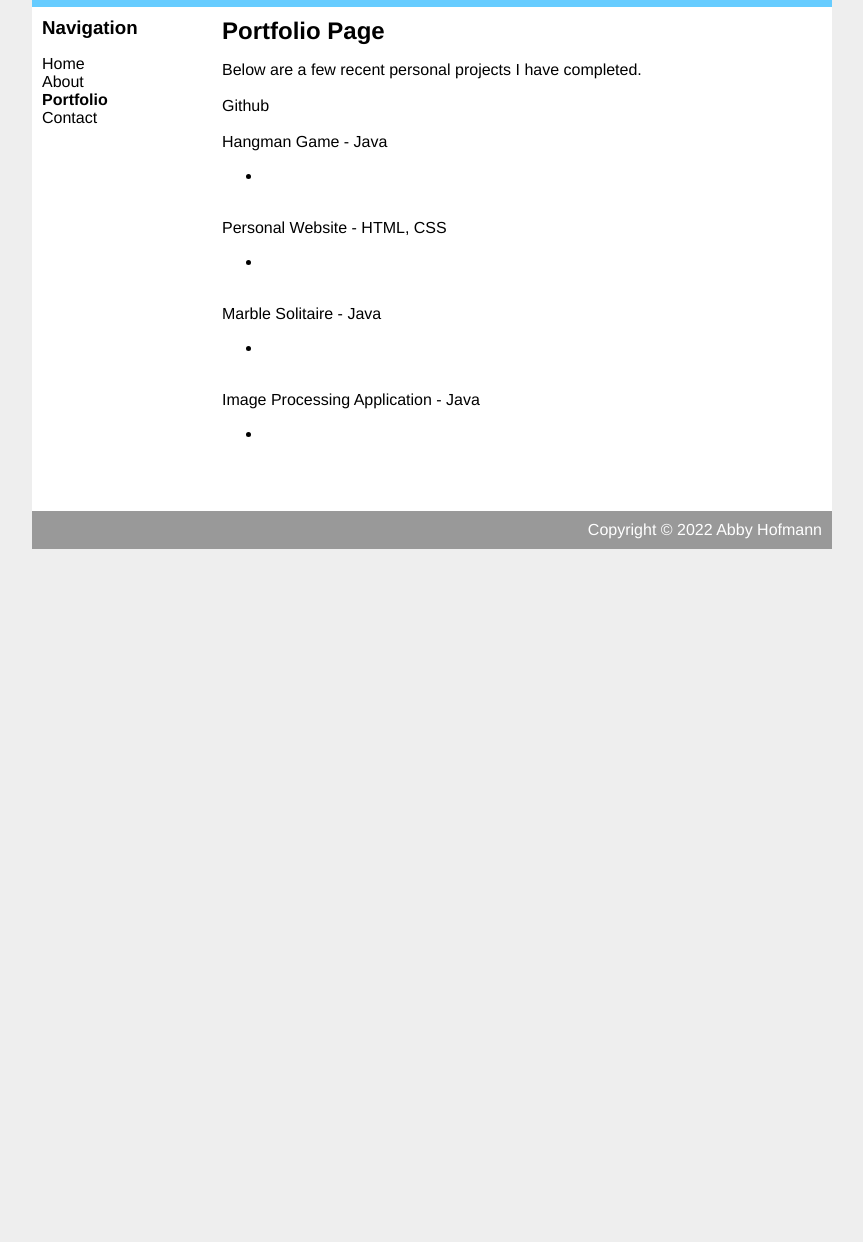
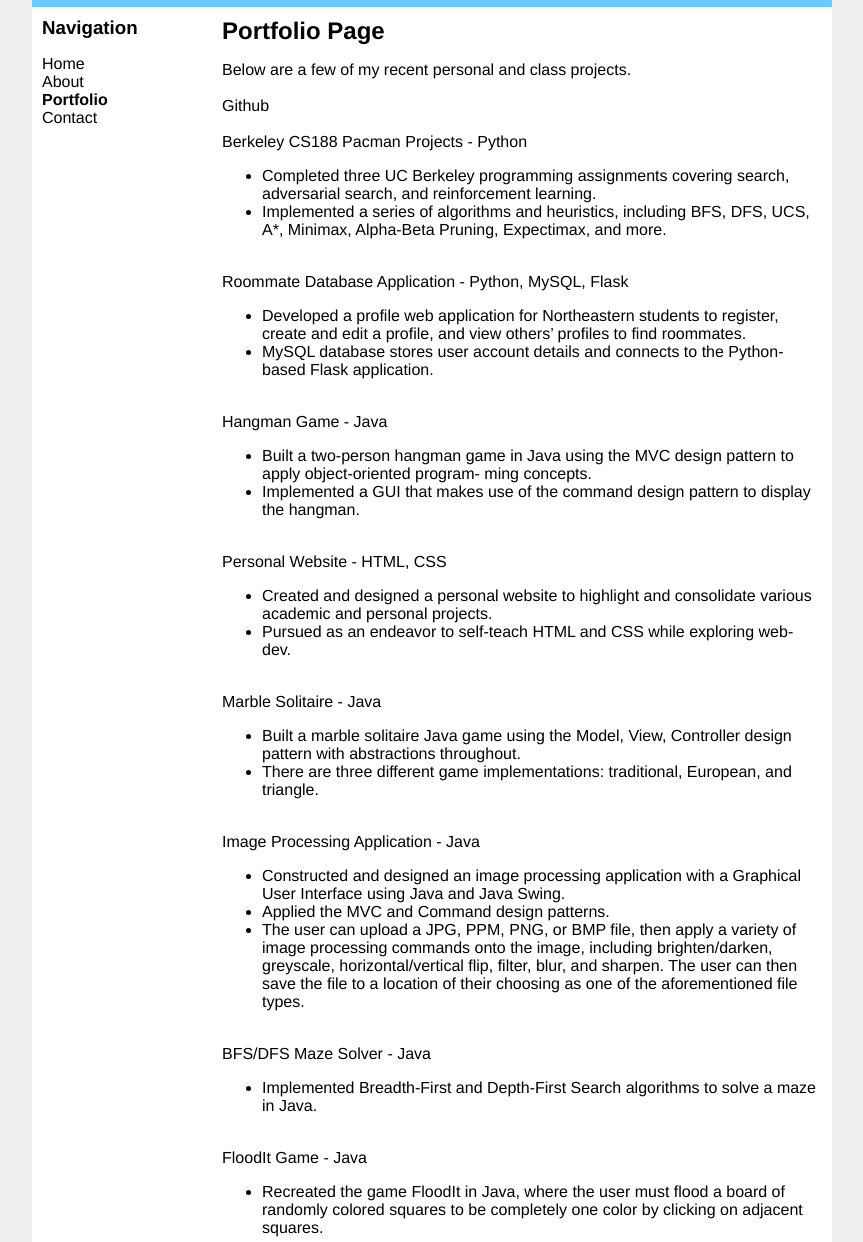
Before and after one commit to abbyhofmann/Personal-Website, a plain HTML site: page portfolio.html in a window 1280 px wide. Shown: the part 58-1300 px from the top of the page, without its empty margins (208-1071 px from the left). Before the commit the page ends 800 px from the top, so only its background shows below. Drawn offline with Linux system fonts and the light colour scheme.

Commit message:
updated porfolio

```diff
--- a/portfolio.html
+++ b/portfolio.html
@@ -26,30 +26,65 @@
             </div>
             <div id="main">
                 <h2>Portfolio Page</h2>
-                <p>Below are a few recent personal projects I have completed.
+                <p>Below are a few of my recent personal and class projects.
                     <br> <br>
                     <a href="https://github.com/abbyhofmann">Github</a>
                     <br> <br>
+                    Berkeley CS188 Pacman Projects - Python
+                    <ul>
+                        <li>Completed three UC Berkeley programming assignments covering search, adversarial search, and reinforcement learning.</li>
+                        <li>Implemented a series of algorithms and heuristics, including BFS, DFS, UCS, A*, Minimax, Alpha-Beta Pruning, Expectimax, and more.</li>
+                    </ul>
+                    <br>
+                    Roommate Database Application - Python, MySQL, Flask
+                    <ul>
+                        <li>Developed a profile web application for Northeastern students to register, create and edit a profile, and view
+                            others’ profiles to find roommates.</li>
+                        <li>MySQL database stores user account details and connects to the Python-based Flask application.</li>
+                    </ul>
+                    <br>
                     Hangman Game - Java
                     <ul>
-                        <li> </li>
+                        <li>Built a two-person hangman game in Java using the MVC design pattern to apply object-oriented program-
+                            ming concepts.</li>
+                        <li>Implemented a GUI that makes use of the command design pattern to display the hangman.</li>
                     </ul>
                     <br>
                     Personal Website - HTML, CSS
                     <ul>
-                        <li> </li>
+                        <li>Created and designed a personal website to highlight and consolidate various academic and personal projects.</li>
+                        <li>Pursued as an endeavor to self-teach HTML and CSS while exploring web-dev.</li>
                     </ul>
                     <br>
                     Marble Solitaire - Java
                     <ul>
-                        <li> </li>
+                        <li>Built a marble solitaire Java game using the Model, View, Controller design pattern with abstractions throughout.</li>
+                        <li>There are three different game implementations: traditional, European, and triangle.</li>
                     </ul>
                     <br>
                     Image Processing Application - Java
                     <ul>
-                        <li> </li>
+                        <li>Constructed and designed an image processing application with a Graphical User Interface using Java and Java Swing.</li>
+                        <li>Applied the MVC and Command design patterns.</li>
+                        <li>The user can upload a JPG, PPM, PNG, or BMP file, then apply a variety of image processing commands onto the image, including
+                            brighten/darken, greyscale, horizontal/vertical flip, filter, blur, and sharpen. The user can then save the file to a location of their
+                            choosing as one of the aforementioned file types.
+                        </li>
                     </ul>
                     <br>
+                    BFS/DFS Maze Solver - Java
+                    <ul>
+                        <li>Implemented Breadth-First and Depth-First Search algorithms to solve a maze in Java.</li>
+                    </ul>
+                    <br>
+                    FloodIt Game - Java
+                    <ul>
+                        <li>Recreated the game FloodIt in Java, where the user must flood a board of randomly colored squares to be completely
+                            one color by clicking on adjacent squares.
+                        </li>
+                    </ul>
+                    <br>
+
                 </p>
                 <br>
             </div>
```
